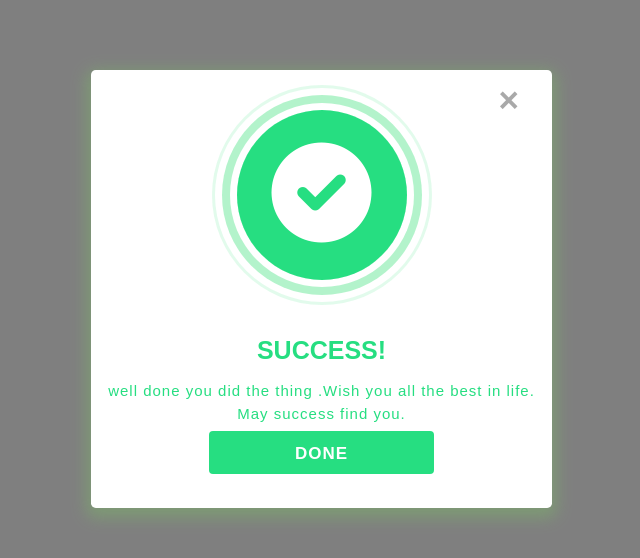
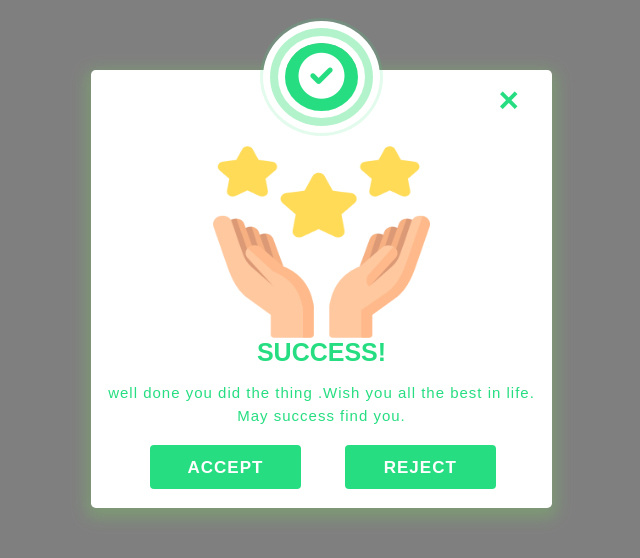
Before and after one commit to shilpiexmyb/modal1, a plain HTML site: page index.html in a window 1280 px wide. Both pictures are taken after a click on the button "View Modal". Shown: the whole page, without its empty margins (349-989 px from the left). Drawn offline with nearby package versions, Linux system fonts and the light colour scheme.

Commit message:
modify success

```diff
--- a/index.html
+++ b/index.html
@@ -29,9 +29,13 @@
                                     <div class="icon">
                                         <i class="fas fa-check-circle"></i>
                                     </div>
+                                    <img src="image_success/success.png">
                                     <h3 class="title">Success!</h3>
                                     <p class="description"> well done you did the thing .Wish you all the best in life. May success find you.</p>
-                                    <button class="btn"><a href="#">Done</a></button>
+                                    <div class="btns">
+                                    <button class="btn"><a href="#"></a> Accept</button>
+                                    <button class="btn"><a href="#"></a> Reject</button>
+                                    </div>
                                 </div>
                             </div>
                         </div>
--- a/style.css
+++ b/style.css
@@ -43,7 +43,7 @@
 }
 
     .modal-box .modal-dialog .modal-content .close{
-        color:darkgrey;
+        color:#26de81;
         font-size: 35px;
         font-weight: 600;
         text-shadow: none;
@@ -63,25 +63,31 @@
     .modal-box .modal-dialog .modal-content .close:focus{ outline: none; }
     .modal-box .modal-dialog .modal-content .modal-body{ padding: 40px 15px 30px !important; }
     .modal-box .modal-dialog .modal-content .modal-body .icon{
-        color: #fff;
-        background: linear-gradient(45deg, #26de81, #26de81);
-        font-size: 100px;
-        line-height: 170px;
-        width: 170px;
-        height: 170px;
-        margin: 0 auto 55px;
-        box-shadow: 0 0 0 7px #fff,
-        0 0 0 15px rgba(65, 224, 126, 0.4),
-        0 0 0 22px #fff,
-        0 0 0 25px rgba(65, 224, 126, 0.15);
-        border-radius: 50%;
+        color: rgb(255, 255, 255);
+        background: linear-gradient(
+    45deg, rgb(38, 222, 129), rgb(38, 222, 129));
+        font-size: 46px;
+        /* line-height: 170px; */
+        width: 73px;
+        height: 68px;
+        margin: 127px auto 46px;
+        box-shadow: rgb(255 255 255) 0px 0px 0px 7px, rgb(65 224 126 / 40%) 0px 0px 0px 15px, rgb(255 255 255) 0px 0px 0px 22px, rgb(65 224 126 / 15%) 0px 0px 0px 25px;
+        border-radius: 78%;
+        margin-top: -67px;
     }
+
+img{
+    width: 217px;
+    height: 192px;
+    margin-top: -11px;
+}
+
     .modal-box .modal-dialog .modal-content .modal-body .title{
         font-size: 25px;
     font-weight: 600;
     text-transform: uppercase;
     margin: 0 0 15px;
-    margin-top: 40px;
+    margin-top: -1px;
 
     }
     .modal-box .modal-dialog .modal-content .modal-body .description{
@@ -98,13 +104,17 @@
         font-weight: 700;
         letter-spacing: 1px;
         text-transform: uppercase;
-        width: 52%;
-        height: 43px;
-        margin-top: -21px;
+        width: 35%;
+    height: 44px;
+    margin-top: -7px;
         padding: 10px 7px;
         border: none;
+        margin-left: 44px;
         /* border-radius: 50px; */
         transition: all 0.3s ease 0s;
+}
+.btns{
+    display: flex;
 }
 .btn a{
     text-decoration: none;
```
Also changed, not shown: image_success/information (1).png (added), image_success/success.png (added), 1 other file.
